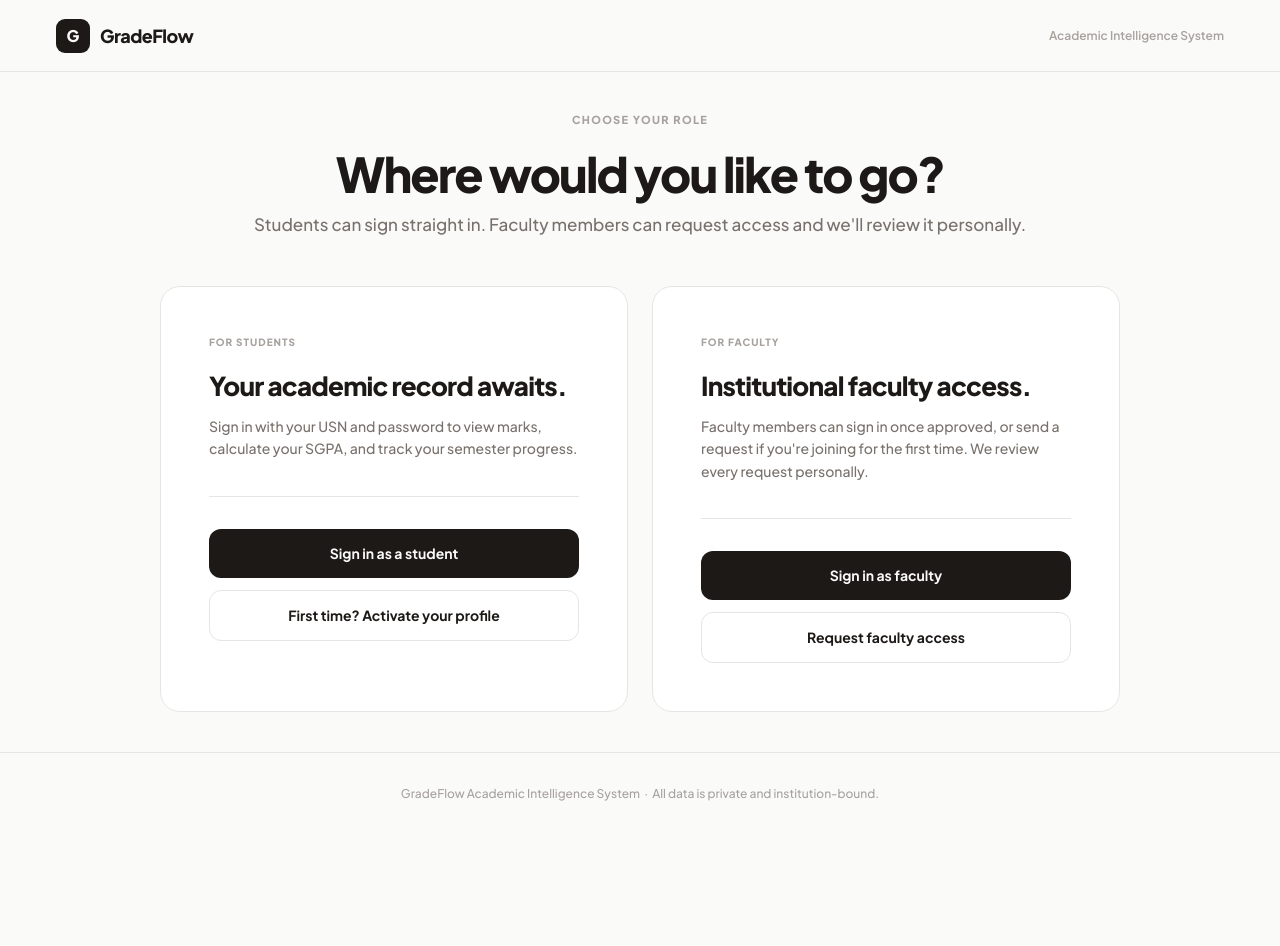
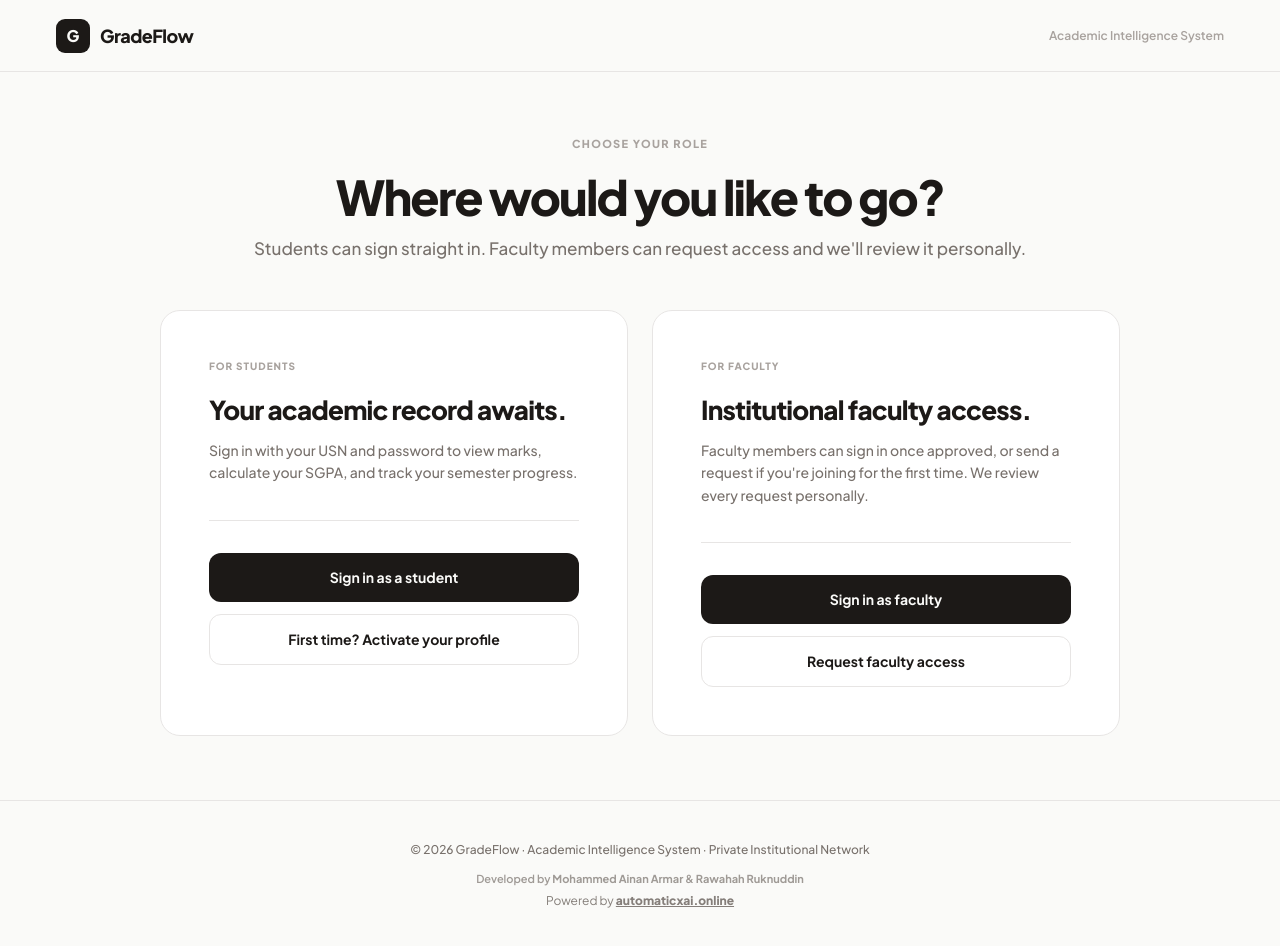
Before and after one commit to ainandaddy-cloud/vtu, a Next.js app: page /auth in a window 1280 px wide. Shown: the top 946 px of the page. Before the commit the page ends 835 px from the top, so only its background shows below. Built offline with nearby package versions, Linux system fonts and the light colour scheme.

Commit message:
UI: Added global 'Powered by automaticxai.online' branding footer to all pages

```diff
--- a/app/auth/page.jsx
+++ b/app/auth/page.jsx
@@ -142,11 +142,6 @@ export default function PortalEntry() {
                 </div>
             </main>
 
-            <footer style={s.footer}>
-                <p style={s.footerText}>
-                    GradeFlow Academic Intelligence System &nbsp;&middot;&nbsp; All data is private and institution-bound.
-                </p>
-            </footer>
         </div>
     );
 }
--- a/app/layout.jsx
+++ b/app/layout.jsx
@@ -24,8 +24,36 @@ const HIDE_SIDEBAR_ON = [
     '/faculty/internal',
 ];
 
+function Footer() {
+    return (
+        <footer style={{
+            textAlign: 'center',
+            padding: '40px 24px',
+            borderTop: '1px solid var(--border)',
+            background: 'var(--bg)',
+            marginTop: 'auto'
+        }}>
+            <p style={{ fontSize: '12px', color: 'var(--tx-muted)', fontWeight: 500, marginBottom: '12px' }}>
+                © 2026 GradeFlow · Academic Intelligence System · Private Institutional Network
+            </p>
+            <div style={{ display: 'flex', flexDirection: 'column', gap: '4px' }}>
+                <p style={{ fontSize: '11px', color: 'var(--tx-muted)', opacity: 0.7, fontWeight: 600 }}>
+                    Developed by <strong>Mohammed Ainan Armar</strong> & <strong>Rawahah Ruknuddin</strong>
+                </p>
+                <p style={{ fontSize: '12px', color: 'var(--tx-muted)', opacity: 0.9 }}>
+                    Powered by{' '}
+                    <a href="https://automaticxai.online" target="_blank" rel="noopener noreferrer" style={{ color: 'inherit', textDecoration: 'underline', fontWeight: 800 }}>
+                        automaticxai.online
+                    </a>
+                </p>
+            </div>
+        </footer>
+    );
+}
+
 function LayoutWrapper({ children }) {
     const pathname = usePathname();
+    const isLandingPage = pathname === '/';
     const hideSidebar =
         HIDE_SIDEBAR_ON.includes(pathname) ||
         pathname.startsWith('/admin') ||
@@ -37,8 +65,12 @@ function LayoutWrapper({ children }) {
             {!hideSidebar && <Sidebar />}
             <div
                 className={`main-content ${hideSidebar ? 'full-width' : ''}`}
+                style={{ display: 'flex', flexDirection: 'column', minHeight: '100vh' }}
             >
-                {children}
+                <div style={{ flex: 1 }}>
+                    {children}
+                </div>
+                {!isLandingPage && <Footer />}
             </div>
         </div>
     );
```
